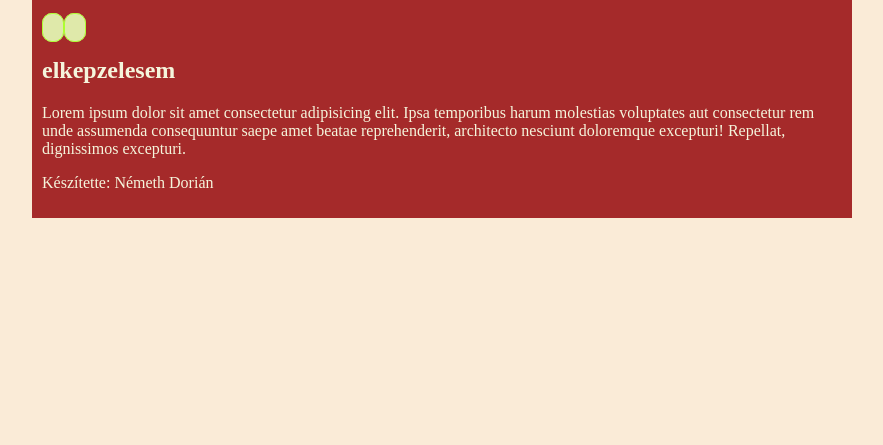
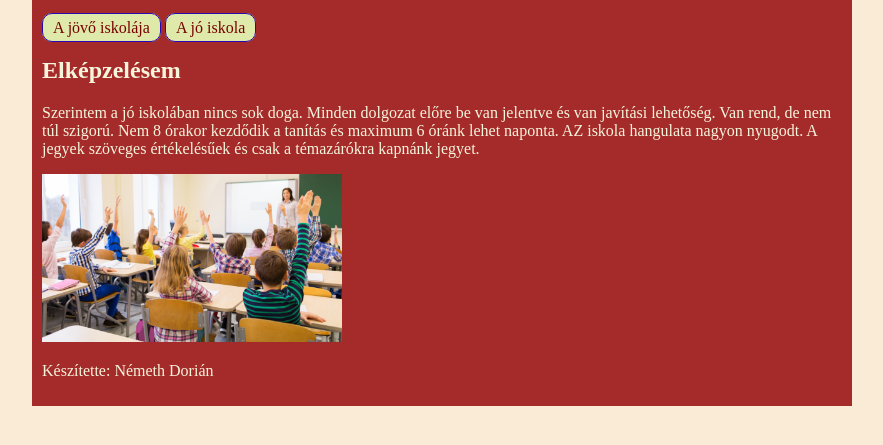
Before and after one commit to ndorian67/j-v--iskol-ja, a plain HTML site: page masik.html in a window 1280 px wide. Shown: the part 79-524 px from the top of the page, without its empty margins (198-1081 px from the left). Drawn offline with Linux system fonts and the light colour scheme.

Commit message:
kész munka

```diff
--- a/masik.html
+++ b/masik.html
@@ -12,13 +12,14 @@
             <h1>Ilyennek képzelem a jó iskolát</h1>
         </div>
         <div id="menu">
-            <a href="index.html"></a>
-            <a href="masik.html"></a>
+            <a href="index.html">A jövő iskolája</a>
+            <a href="masik.html">A jó iskola</a>
 
         </div>
         <div id="tartalom">
-        <h2>elkepzelesem</h2>
-        <p>Lorem ipsum dolor sit amet consectetur adipisicing elit. Ipsa temporibus harum molestias voluptates aut consectetur rem unde assumenda consequuntur saepe amet beatae reprehenderit, architecto nesciunt doloremque excepturi! Repellat, dignissimos excepturi.</p>
+        <h2>Elképzelésem</h2>
+        <p>Szerintem a jó iskolában nincs sok doga. Minden dolgozat előre be van jelentve és van javítási lehetőség. Van rend, de nem túl szigorú. Nem 8 órakor kezdődik a tanítás és maximum 6 óránk lehet naponta. AZ iskola hangulata nagyon nyugodt. A jegyek szöveges értékelésűek és csak a témazárókra kapnánk jegyet.</p>
+        <img src="JÓ ISKOLA.JPG" alt="iskola">
 
         </div>
         <div id="lablec">
--- a/style.css
+++ b/style.css
@@ -11,9 +11,9 @@ body{
 
 }
 #menu a{
-    color: chartreuse;
+    color: rgb(119, 0, 0);
     text-decoration: none;
-    border: 1px solid greenyellow;
+    border: 1px solid rgb(39, 8, 177);
     padding: 5px 10px 5px 10px;
     background-color: rgb(223, 233, 170);
     border-radius: 10px;
@@ -22,3 +22,6 @@ body{
 #menu a:hover{
     color: rgb(214, 184, 15);
 }
+img {
+    width: 300px;
+}
```
Also changed, not shown: index.html (+4 -3 lines), JÓ ISKOLA.jpg (added), jovo.png (added).
